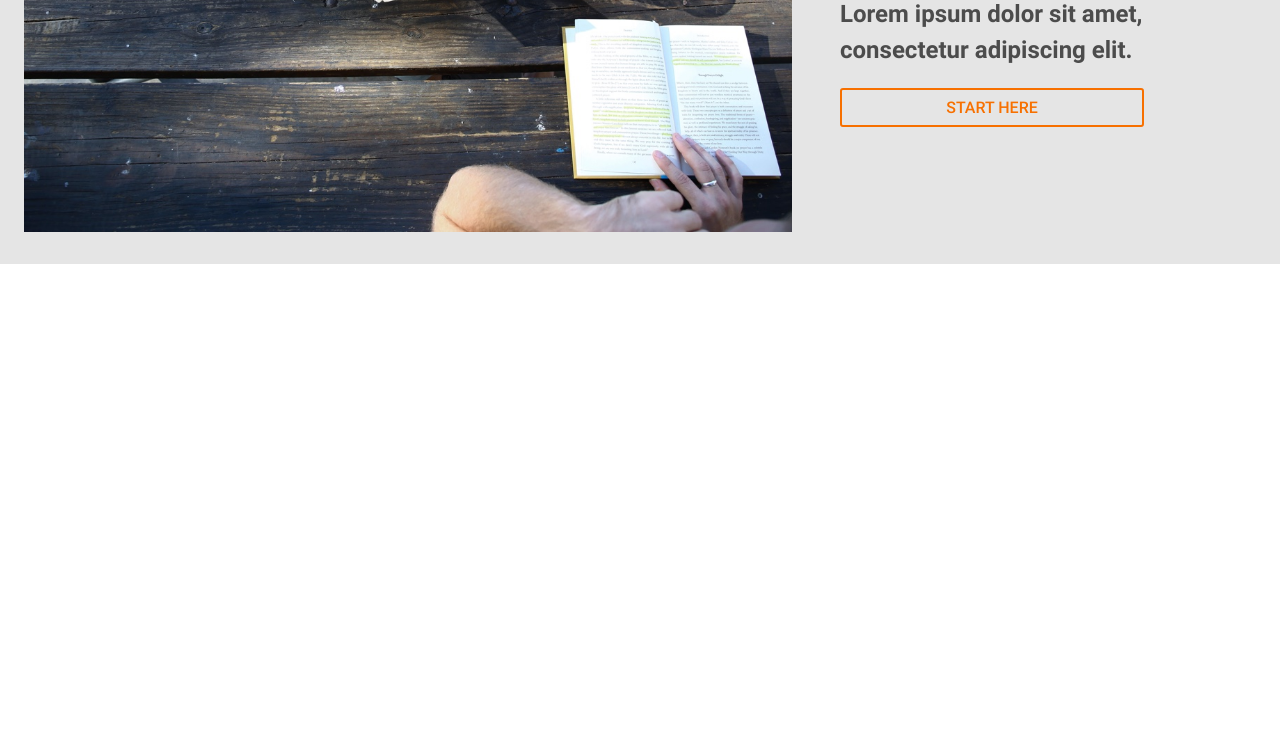
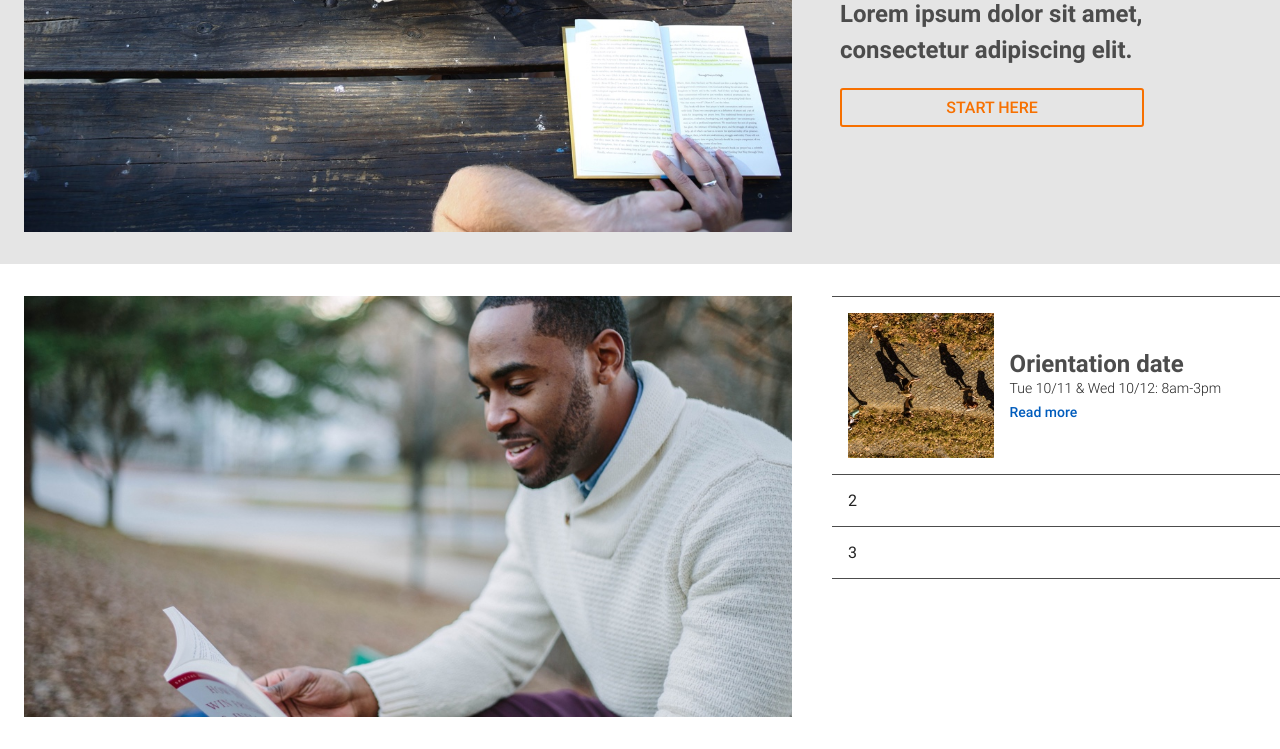
Before and after one commit to W1773m/colmaracademy, a plain HTML site: page index.html in a window 1280 px wide. Shown: the part 433-1182 px from the top of the page. Before the commit the page ends 800 px from the top, so only its background shows below. Drawn offline with Linux system fonts and the light colour scheme; a web font is replaced by a local one.

Commit message:
Begin sectie Information

```diff
--- a/Resources/css/style.css
+++ b/Resources/css/style.css
@@ -9,7 +9,8 @@ oranje #f77000
 blauw #005cbc
 */
 
-/* latin */
+/* Google fonts */
+
 @font-face {
     font-family: 'Lobster';
     font-style: normal;
@@ -54,6 +55,8 @@ blauw #005cbc
     src: local('Roboto Bold'), local('Roboto-Bold'), url(https://fonts.gstatic.com/s/roboto/v20/KFOlCnqEu92Fr1MmWUlfBBc4AMP6lQ.woff2) format('woff2');
     unicode-range: U+0000-00FF, U+0131, U+0152-0153, U+02BB-02BC, U+02C6, U+02DA, U+02DC, U+2000-206F, U+2074, U+20AC, U+2122, U+2191, U+2193, U+2212, U+2215, U+FEFF, U+FFFD;
   }
+
+/* Algemene settings */
 
 html {
     font-size: 16px;
@@ -122,7 +125,6 @@ header .linkitem {
     display: flex;
     background-color: #e5e5e5;
     width: 100%;
-
 }
 
 img {
@@ -168,3 +170,74 @@ img {
 }
 
 /* Information */
+
+#information {
+    display: flex;
+    width: 100%;
+}
+
+.blogs {
+    display: flex;
+    flex-direction: column;
+    width: 40%;
+    margin: 32px 0 0 16px;
+}
+
+.blogitem {
+    display: flex;
+    border-top: 1px solid #4c4c4c;
+    padding: 16px;
+}
+
+.blogitem:last-child {
+    border-bottom: 1px solid #4c4c4c;
+}
+
+.blogitem img {
+    width: 35%;
+    height: auto;
+    padding: 0;
+    margin-right: 16px;
+}
+
+.content {
+    display: flex;
+    flex-direction: column;
+    justify-content: center;
+}
+
+.blogitem .content {
+    width: 65%;
+    text-align: left;
+}
+
+.blogitem h3 {
+    text-align: left;
+    font-weight: 700;
+    font-size: 1.5rem;
+    color: #4c4c4c;
+    padding-bottom: 0.125rem;
+}
+
+.blogitem p {
+    text-align: left;
+    font-weight: 300;
+    font-size: 0.875rem;
+    color: #222;
+}
+
+.blogitem a {
+    display: inline-block;
+    padding-top: 0.5rem;
+    text-align: left;
+    font-size: 0.875rem;
+    font-weight: 500;
+}
+
+.blogitem a:visited, .blogitem a:link {
+    color: #005cbc;
+}
+
+.blogitem a:hover, .blogitem a:active {
+    color: #f77000;
+}
--- a/index.html
+++ b/index.html
@@ -33,6 +33,21 @@
 
         <!-- Information -->
 
+        <section id="information">
+            <img src="Resources/images/information-main.jpg" alt="information" />
+            <div class="blogs">
+                <div class="blogitem">
+                    <img src="Resources/images/information-orientation.jpg" alt="orientation" />
+                    <div class="content">
+                        <h3>Orientation date</h3>
+                        <p>Tue 10/11 &amp; Wed 10/12: 8am-3pm</p>
+                        <a href="#">Read more</a>
+                    </div>
+                </div>
+                <div class="blogitem">2</div>
+                <div class="blogitem">3</div>
+            </div>
+        </section>
 
         <!-- Courses -->
 
```
